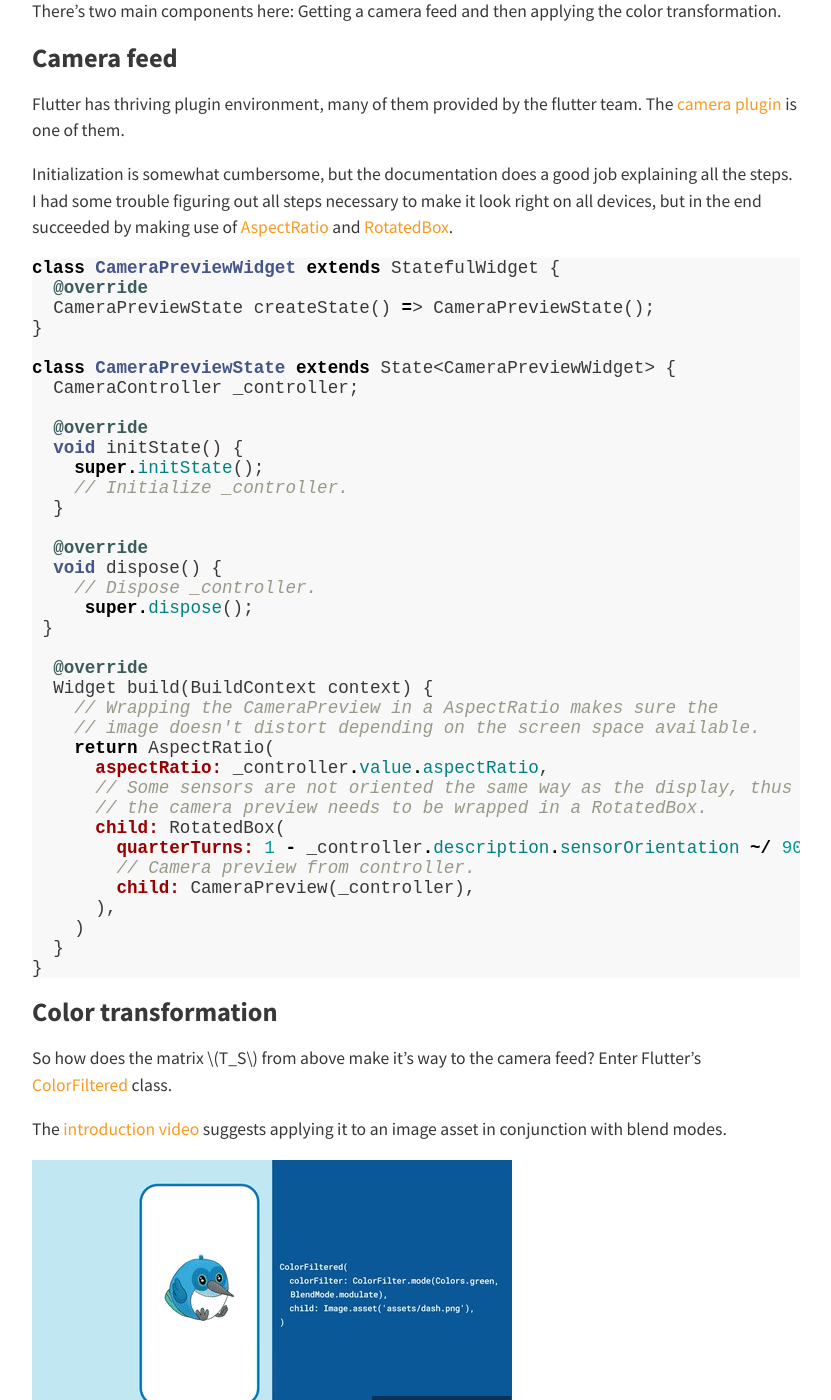
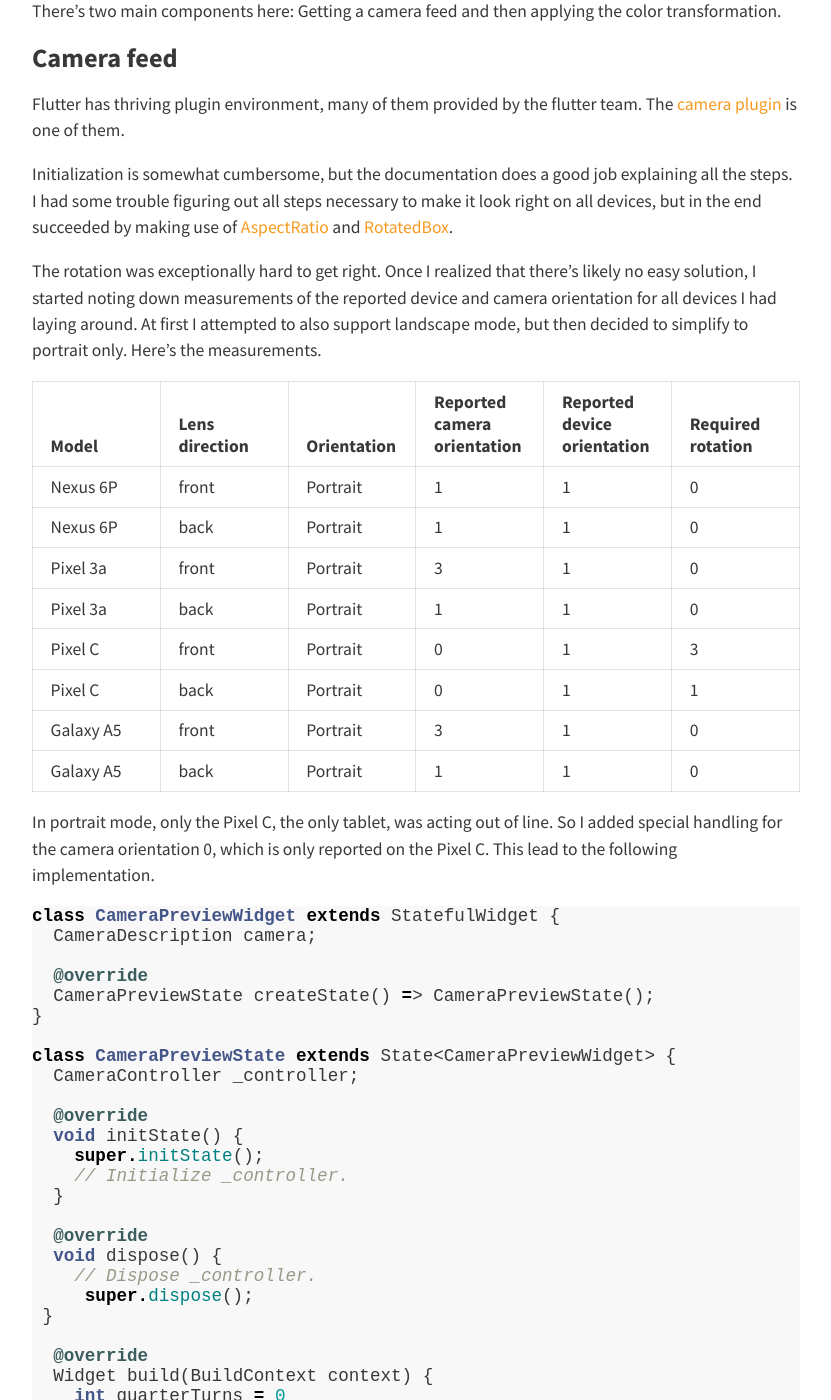
Before and after one commit to panmari/panmari.github.io, a Jekyll site: the page built from _posts/2020-06-30-flutter-color-deficiencies-html.md, in a window 1280 px wide and 1400 px high, scrolled down 3078 px. Shown: the whole window, without its empty margins (224-1055 px from the left). Built offline with Jekyll 4.4.1, drawn with Linux system fonts in a browser that asks for light colours; nearby versions of some CDN libraries; some of the changed text lies outside the part shown.

Commit message:
Updating rotation parts of the article.
Turns out, things are not as easy as expected.

````diff
--- a/_posts/2020-06-30-flutter-color-deficiencies-html.md
+++ b/_posts/2020-06-30-flutter-color-deficiencies-html.md
@@ -85,8 +85,25 @@
 
 Initialization is somewhat cumbersome, but the documentation does a good job explaining all the steps. I had some trouble figuring out all steps necessary to make it look right on all devices, but in the end succeeded by making use of [AspectRatio](https://api.flutter.dev/flutter/widgets/AspectRatio-class.html) and [RotatedBox](https://api.flutter.dev/flutter/widgets/RotatedBox-class.html).
 
+The rotation was exceptionally hard to get right. Once I realized that there's likely no easy solution, I started noting down measurements of the reported device and camera orientation for all devices I had laying around. At first I attempted to also support landscape mode, but then decided to simplify to portrait only. Here's the measurements.
+
+| Model     | Lens direction | Orientation | Reported camera orientation | Reported device orientation | Required rotation |
+| --------- | -------- | ----------- | ------ | ------ | ----------------- |
+| Nexus 6P  | front    | Portrait    | 1      | 1      | 0                 |
+| Nexus 6P  | back     | Portrait    | 1      | 1      | 0                 |
+| Pixel 3a  | front    | Portrait    | 3      | 1      | 0                 |
+| Pixel 3a  | back     | Portrait    | 1      | 1      | 0                 |
+| Pixel C   | front    | Portrait    | 0      | 1      | 3                 |
+| Pixel C   | back     | Portrait    | 0      | 1      | 1                 |
+| Galaxy A5 | front    | Portrait    | 3      | 1      | 0                 |
+| Galaxy A5 | back     | Portrait    | 1      | 1      | 0                 |
+
+In portrait mode, only the Pixel C, the only tablet, was acting out of line. So I added special handling for the camera orientation 0, which is only reported on the Pixel C. This lead to the following implementation.
+
 ```dart
 class CameraPreviewWidget extends StatefulWidget {
+  CameraDescription camera;
+
   @override
   CameraPreviewState createState() => CameraPreviewState();
 }
@@ -108,6 +125,24 @@
 
   @override
   Widget build(BuildContext context) {
+    int quarterTurns = 0
+    int quarterTurnsCamera =
+              _controller.description.sensorOrientation ~/ 90;
+    if (quarterTurnsCamera == 0) {
+      // Pixel C is the only device that returns sensor orientation 0 and needs some fixes.
+      switch (widget.camera.lensDirection) {
+        case CameraLensDirection.front:
+          quarterTurns = 3;
+          break;
+        case CameraLensDirection.back:
+          quarterTurns = 1;
+          break;
+        default:
+          // Nothing.
+          break;
+      }
+    }
+
     // Wrapping the CameraPreview in a AspectRatio makes sure the
     // image doesn't distort depending on the screen space available.
     return AspectRatio(
@@ -115,7 +150,7 @@
       // Some sensors are not oriented the same way as the display, thus
       // the camera preview needs to be wrapped in a RotatedBox.
       child: RotatedBox(
-        quarterTurns: 1 - _controller.description.sensorOrientation ~/ 90,
+        quarterTurns: quarterTurns,
         // Camera preview from controller.
         child: CameraPreview(_controller),
       ),
````
